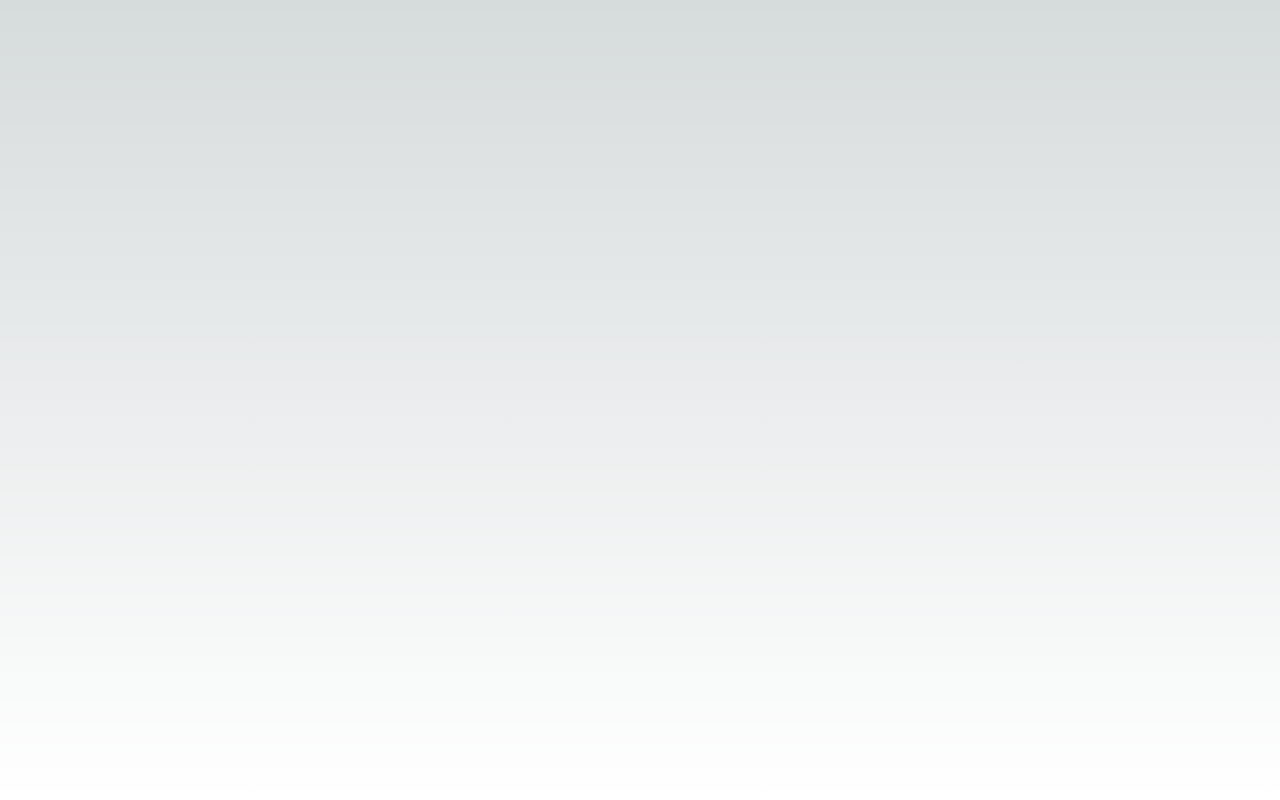
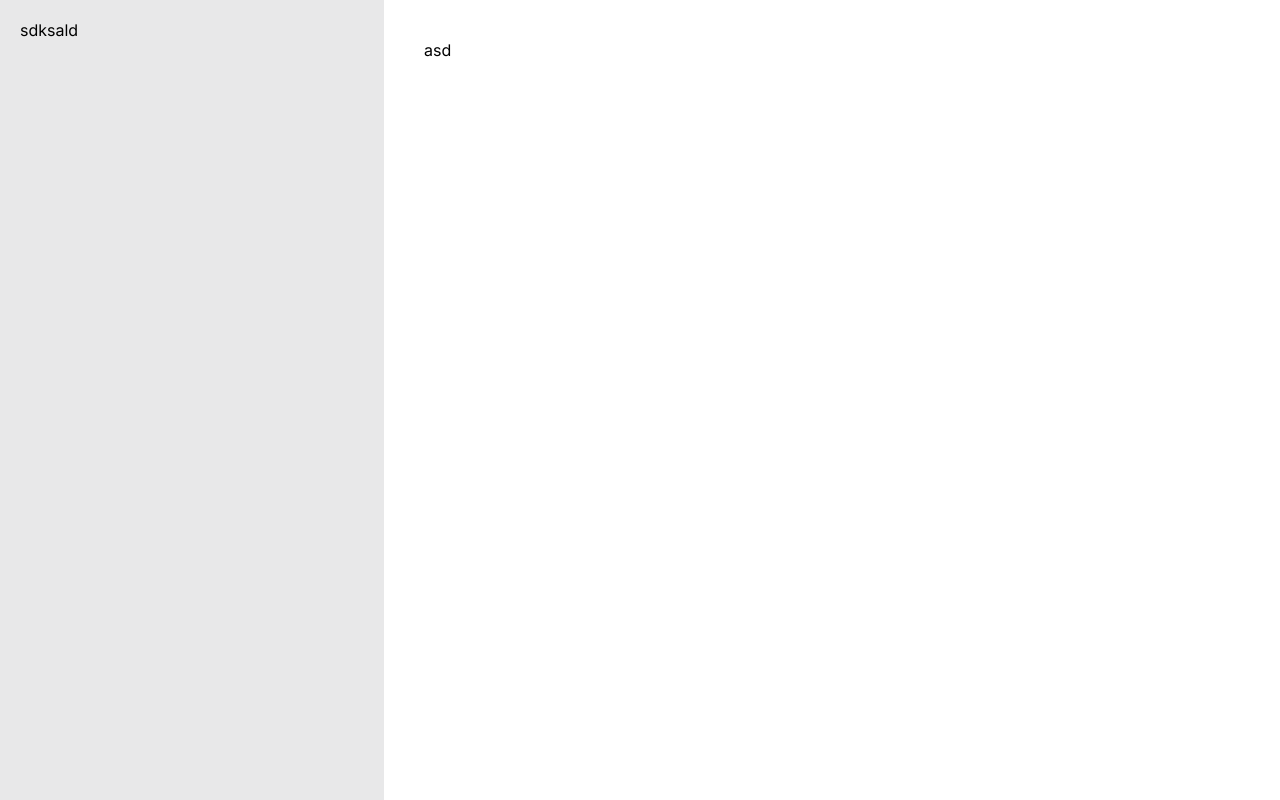
Before and after one commit to YuriyYurev/admin-next, a Next.js app: page / in a window 1280 px wide. Built offline with nearby package versions, Linux system fonts and the light colour scheme.

Commit message:
fix: style

```diff
--- a/package.json
+++ b/package.json
@@ -12,10 +12,5 @@
     "react": "^18",
     "react-dom": "^18",
     "next": "14.0.4"
-  },
-  "devDependencies": {
-    "autoprefixer": "^10.0.1",
-    "postcss": "^8",
-    "tailwindcss": "^3.3.0"
   }
 }
--- a/postcss.config.js
+++ /dev/null
@@ -1,6 +0,0 @@
-module.exports = {
-  plugins: {
-    tailwindcss: {},
-    autoprefixer: {},
-  },
-}
--- a/src/app/globals.css
+++ b/src/app/globals.css
@@ -1,27 +1,101 @@
-@tailwind base;
-@tailwind components;
-@tailwind utilities;
+:root {
+  --max-width: 1100px;
+  --border-radius: 12px;
+  --font-mono: ui-monospace, Menlo, Monaco, 'Cascadia Mono', 'Segoe UI Mono',
+    'Roboto Mono', 'Oxygen Mono', 'Ubuntu Monospace', 'Source Code Pro',
+    'Fira Mono', 'Droid Sans Mono', 'Courier New', monospace;
 
-:root {
   --foreground-rgb: 0, 0, 0;
-  --background-start-rgb: 214, 219, 220;
-  --background-end-rgb: 255, 255, 255;
+  --background-body: #fff;
+
+  --primary-glow: conic-gradient(
+    from 180deg at 50% 50%,
+    #16abff33 0deg,
+    #0885ff33 55deg,
+    #54d6ff33 120deg,
+    #0071ff33 160deg,
+    transparent 360deg
+  );
+  --secondary-glow: radial-gradient(
+    rgba(255, 255, 255, 1),
+    rgba(255, 255, 255, 0)
+  );
+
+  --tile-start-rgb: 239, 245, 249;
+  --tile-end-rgb: 228, 232, 233;
+  --tile-border: conic-gradient(
+    #00000080,
+    #00000040,
+    #00000030,
+    #00000020,
+    #00000010,
+    #00000010,
+    #00000080
+  );
+
+  --callout-rgb: 238, 240, 241;
+  --callout-border-rgb: 172, 175, 176;
+  --card-rgb: 180, 185, 188;
+  --card-border-rgb: 131, 134, 135;
 }
 
 @media (prefers-color-scheme: dark) {
   :root {
-    --foreground-rgb: 255, 255, 255;
+    --foreground-rgb: 0, 0, 0;
     --background-start-rgb: 0, 0, 0;
     --background-end-rgb: 0, 0, 0;
+
+    --primary-glow: radial-gradient(rgba(1, 65, 255, 0.4), rgba(1, 65, 255, 0));
+    --secondary-glow: linear-gradient(
+      to bottom right,
+      rgba(1, 65, 255, 0),
+      rgba(1, 65, 255, 0),
+      rgba(1, 65, 255, 0.3)
+    );
+
+    --tile-start-rgb: 2, 13, 46;
+    --tile-end-rgb: 2, 5, 19;
+    --tile-border: conic-gradient(
+      #ffffff80,
+      #ffffff40,
+      #ffffff30,
+      #ffffff20,
+      #ffffff10,
+      #ffffff10,
+      #ffffff80
+    );
+
+    --callout-rgb: 20, 20, 20;
+    --callout-border-rgb: 108, 108, 108;
+    --card-rgb: 100, 100, 100;
+    --card-border-rgb: 200, 200, 200;
   }
+}
+
+* {
+  box-sizing: border-box;
+  padding: 0;
+  margin: 0;
+}
+
+html,
+body {
+  max-width: 100vw;
+  overflow-x: hidden;
 }
 
 body {
   color: rgb(var(--foreground-rgb));
-  background: linear-gradient(
-      to bottom,
-      transparent,
-      rgb(var(--background-end-rgb))
-    )
-    rgb(var(--background-start-rgb));
+  background: var(--background-body);
 }
+
+a {
+  color: inherit;
+  text-decoration: none;
+}
+
+@media (prefers-color-scheme: dark) {
+  html {
+    color-scheme: dark;
+  }
+}
--- a/src/app/layout.js
+++ b/src/app/layout.js
@@ -4,13 +4,13 @@ import './globals.css'
 const inter = Inter({ subsets: ['latin'] })
 
 export const metadata = {
-  title: 'Create Next App',
-  description: 'Generated by create next app',
+  title: 'Admin next',
+  description: 'Admin next description',
 }
 
 export default function RootLayout({ children }) {
   return (
-    <html lang="en">
+    <html lang="ru">
       <body className={inter.className}>{children}</body>
     </html>
   )
--- a/src/app/page.js
+++ b/src/app/page.js
@@ -1,7 +1,12 @@
+import styles from './page.module.css'
+
 export default function Home() {
-  return (
-    <main className="flex min-h-screen flex-col items-center justify-between p-24">
-
-    </main>
-  )
+	return (
+		<main className={styles.main}>
+			<aside className={styles.aside}>
+				sdksald
+			</aside>
+			<div className={styles.content}>asd </div>
+		</main>
+	)
 }
--- /dev/null
+++ b/src/app/page.module.css
@@ -0,0 +1,20 @@
+.main {
+	display: flex;
+	min-height: 100vh;
+}
+.aside, .content {
+	min-height: 100%;
+	display: flex;
+	flex-direction: column;
+}
+.aside {
+	width: 30%;
+	background: #E8E8E9;
+	padding: 1.25rem;
+	border-right: 1px solid #e8e8e9;
+}
+.content {
+	width: 70%;
+	padding: 2.5rem;
+	background: white;
+}
--- a/tailwind.config.js
+++ /dev/null
@@ -1,18 +0,0 @@
-/** @type {import('tailwindcss').Config} */
-module.exports = {
-  content: [
-    './src/pages/**/*.{js,ts,jsx,tsx,mdx}',
-    './src/components/**/*.{js,ts,jsx,tsx,mdx}',
-    './src/app/**/*.{js,ts,jsx,tsx,mdx}',
-  ],
-  theme: {
-    extend: {
-      backgroundImage: {
-        'gradient-radial': 'radial-gradient(var(--tw-gradient-stops))',
-        'gradient-conic':
-          'conic-gradient(from 180deg at 50% 50%, var(--tw-gradient-stops))',
-      },
-    },
-  },
-  plugins: [],
-}
```
Also changed, not shown: 1 other file (tests, documents, lock files or other folders).
